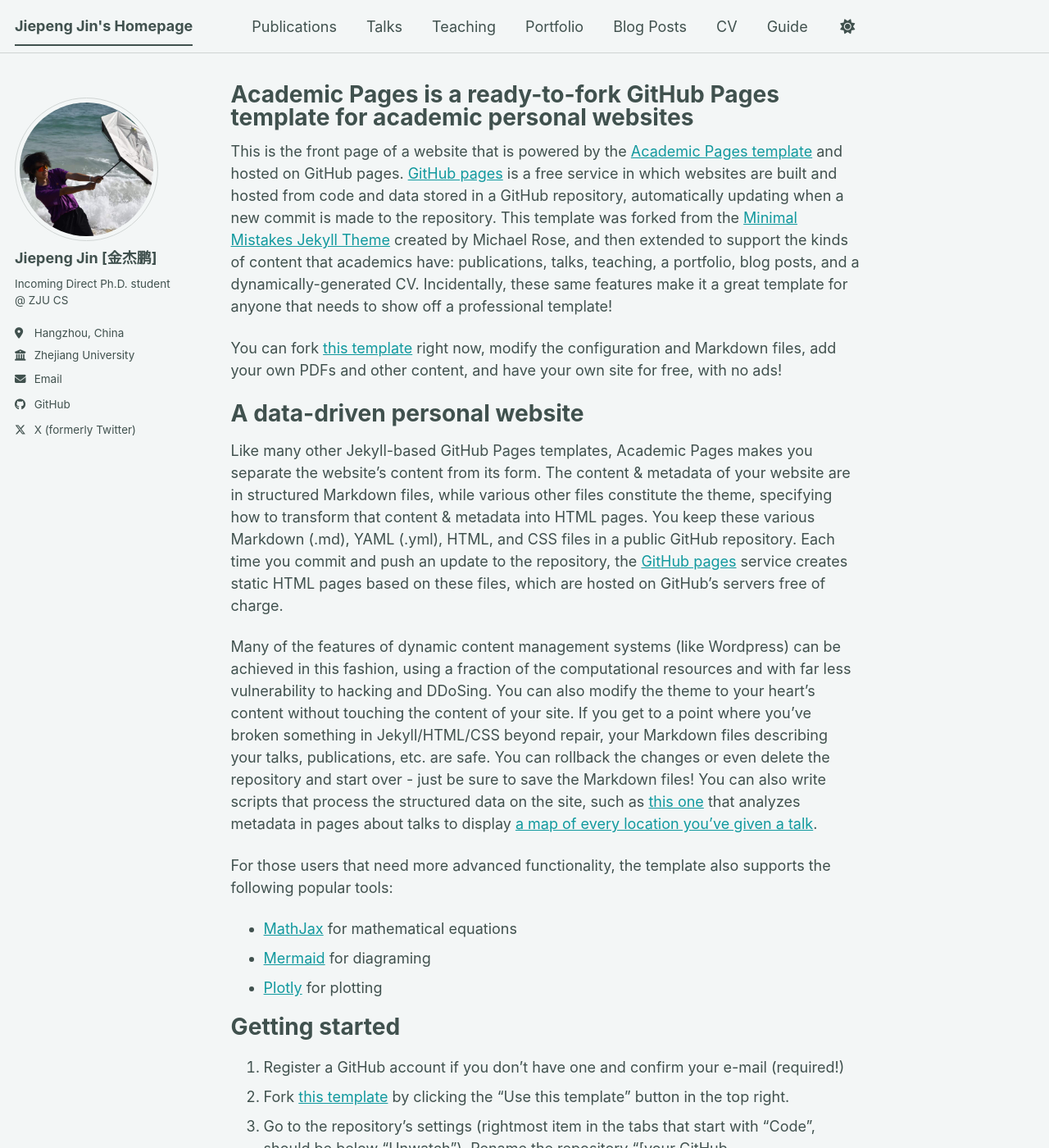
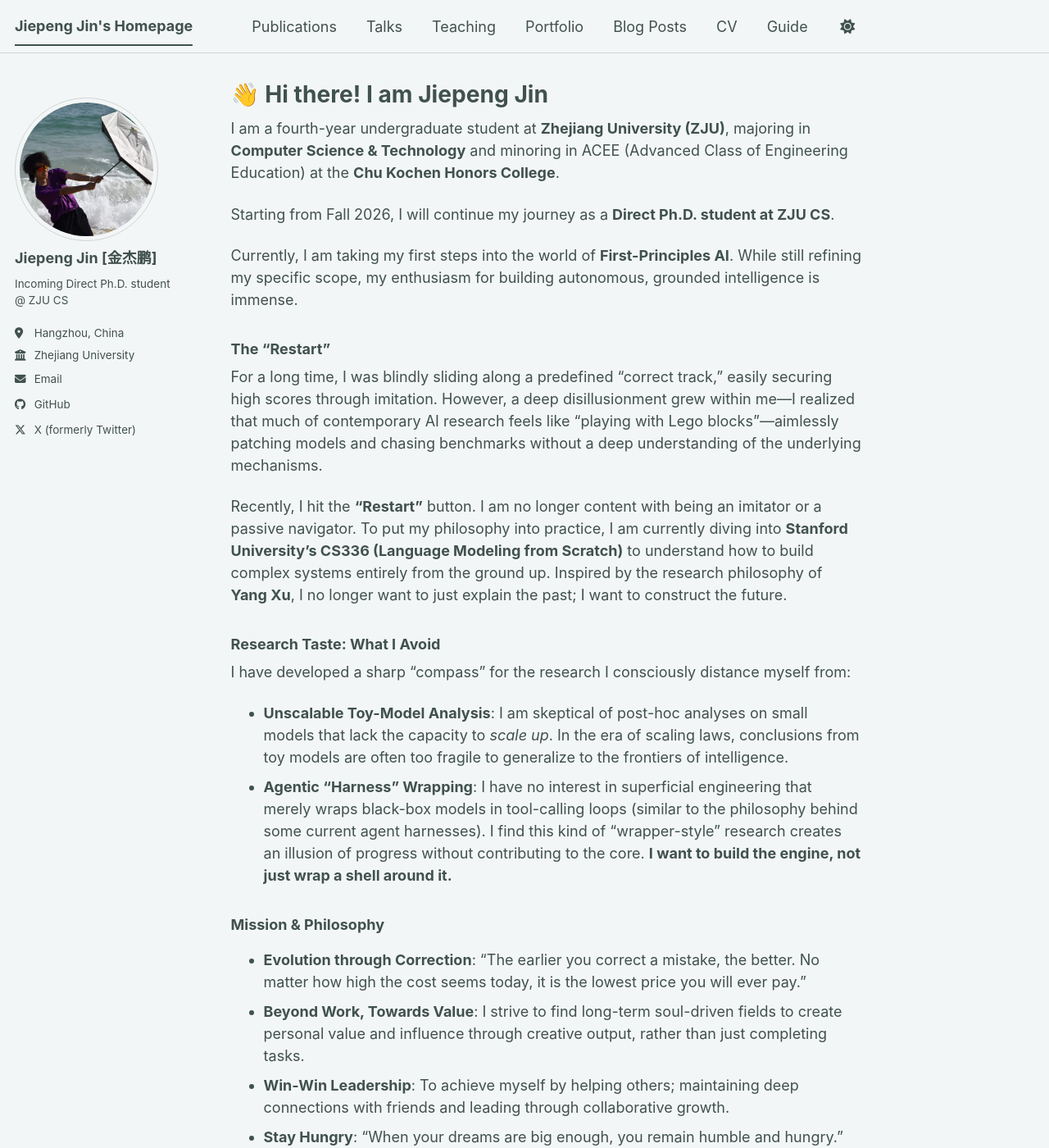
Before and after one commit to ColdInk4/ColdInk4.github.io, a Jekyll site: the page built from _pages/about.md, in a window 1280 px wide and 1400 px high. Shown: the whole window at 82% size. Built offline with Jekyll 4.4.1, drawn with Linux system fonts in a browser that asks for light colours; a script bundle is joined from its source files by our own code; library files that are not in the unit come from our copies; some of the changed text lies outside the part shown.

Commit message:
content: update bio and cv

```diff
--- a/_pages/about.md
+++ b/_pages/about.md
@@ -1,56 +1,45 @@
 ---
 permalink: /
-title: "Academic Pages is a ready-to-fork GitHub Pages template for academic personal websites"
+title: "👋 Hi there! I am Jiepeng Jin"
+excerpt: "ZJU CS | Incoming Ph.D. | Exploring First-Principles AI & Constructive Intelligence."
 author_profile: true
 redirect_from:
   - /about/
   - /about.html
 ---
 
-This is the front page of a website that is powered by the [Academic Pages template](https://github.com/academicpages/academicpages.github.io) and hosted on GitHub pages. [GitHub pages](https://pages.github.com) is a free service in which websites are built and hosted from code and data stored in a GitHub repository, automatically updating when a new commit is made to the repository. This template was forked from the [Minimal Mistakes Jekyll Theme](https://mmistakes.github.io/minimal-mistakes/) created by Michael Rose, and then extended to support the kinds of content that academics have: publications, talks, teaching, a portfolio, blog posts, and a dynamically-generated CV. Incidentally, these same features make it a great template for anyone that needs to show off a professional template!
+I am a fourth-year undergraduate student at **Zhejiang University (ZJU)**, majoring in **Computer Science & Technology** and minoring in ACEE (Advanced Class of Engineering Education) at the **Chu Kochen Honors College**.
 
- You can fork [this template](https://github.com/academicpages/academicpages.github.io) right now, modify the configuration and Markdown files, add your own PDFs and other content, and have your own site for free, with no ads!
+Starting from Fall 2026, I will continue my journey as a **Direct Ph.D. student at ZJU CS**.
 
-A data-driven personal website
-======
-Like many other Jekyll-based GitHub Pages templates, Academic Pages makes you separate the website's content from its form. The content & metadata of your website are in structured Markdown files, while various other files constitute the theme, specifying how to transform that content & metadata into HTML pages. You keep these various Markdown (.md), YAML (.yml), HTML, and CSS files in a public GitHub repository. Each time you commit and push an update to the repository, the [GitHub pages](https://pages.github.com/) service creates static HTML pages based on these files, which are hosted on GitHub's servers free of charge.
+Currently, I am taking my first steps into the world of **First-Principles AI**. While still refining my specific scope, my enthusiasm for building autonomous, grounded intelligence is immense.
 
-Many of the features of dynamic content management systems (like Wordpress) can be achieved in this fashion, using a fraction of the computational resources and with far less vulnerability to hacking and DDoSing. You can also modify the theme to your heart's content without touching the content of your site. If you get to a point where you've broken something in Jekyll/HTML/CSS beyond repair, your Markdown files describing your talks, publications, etc. are safe. You can rollback the changes or even delete the repository and start over - just be sure to save the Markdown files! You can also write scripts that process the structured data on the site, such as [this one](https://github.com/academicpages/academicpages.github.io/blob/master/talkmap.ipynb) that analyzes metadata in pages about talks to display [a map of every location you've given a talk](https://academicpages.github.io/talkmap.html).
+### The "Restart"
+For a long time, I was blindly sliding along a predefined "correct track," easily securing high scores through imitation. However, a deep disillusionment grew within me—I realized that much of contemporary AI research feels like "playing with Lego blocks"—aimlessly patching models and chasing benchmarks without a deep understanding of the underlying mechanisms.
 
-For those users that need more advanced functionality, the template also supports the following popular tools:
-- [MathJax](https://www.mathjax.org/) for mathematical equations
-- [Mermaid](https://mermaid.js.org/) for diagraming
-- [Plotly](https://plotly.com/javascript/) for plotting
+Recently, I hit the **"Restart"** button. I am no longer content with being an imitator or a passive navigator. To put my philosophy into practice, I am currently diving into **Stanford University's CS336 (Language Modeling from Scratch)** to understand how to build complex systems entirely from the ground up. Inspired by the research philosophy of **Yang Xu**, I no longer want to just explain the past; I want to construct the future.
 
-Getting started
-======
-1. Register a GitHub account if you don't have one and confirm your e-mail (required!)
-1. Fork [this template](https://github.com/academicpages/academicpages.github.io) by clicking the "Use this template" button in the top right.
-1. Go to the repository's settings (rightmost item in the tabs that start with "Code", should be below "Unwatch"). Rename the repository "[your GitHub username].github.io", which will also be your website's URL.
-1. Set site-wide configuration and create content & metadata (see below -- also see [this set of diffs](https://archive.is/3TPas) showing what files were changed to set up [an example site](https://getorg-testacct.github.io) for a user with the username "getorg-testacct")
-1. Upload any files (like PDFs, .zip files, etc.) to the files/ directory. They will appear at https://[your GitHub username].github.io/files/example.pdf.
-1. Check status by going to the repository settings, in the "GitHub pages" section
+### Research Taste: What I Avoid
+I have developed a sharp "compass" for the research I consciously distance myself from:
+* **Unscalable Toy-Model Analysis**: I am skeptical of post-hoc analyses on small models that lack the capacity to *scale up*. In the era of scaling laws, conclusions from toy models are often too fragile to generalize to the frontiers of intelligence.
+* **Agentic "Harness" Wrapping**: I have no interest in superficial engineering that merely wraps black-box models in tool-calling loops (similar to the philosophy behind some current agent harnesses). I find this kind of "wrapper-style" research creates an illusion of progress without contributing to the core. **I want to build the engine, not just wrap a shell around it.**
 
-Site-wide configuration
-------
-The main configuration file for the site is in the base directory in [_config.yml](https://github.com/academicpages/academicpages.github.io/blob/master/_config.yml), which defines the content in the sidebars and other site-wide features. You will need to replace the default variables with ones about yourself and your site's github repository. The configuration file for the top menu is in [_data/navigation.yml](https://github.com/academicpages/academicpages.github.io/blob/master/_data/navigation.yml). For example, if you don't have a portfolio or blog posts, you can remove those items from that navigation.yml file to remove them from the header.
+### Mission & Philosophy
+* **Evolution through Correction**: "The earlier you correct a mistake, the better. No matter how high the cost seems today, it is the lowest price you will ever pay."
+* **Beyond Work, Towards Value**: I strive to find long-term soul-driven fields to create personal value and influence through creative output, rather than just completing tasks.
+* **Win-Win Leadership**: To achieve myself by helping others; maintaining deep connections with friends and leading through collaborative growth.
+* **Stay Hungry**: "When your dreams are big enough, you remain humble and hungry."
 
-Create content & metadata
-------
-For site content, there is one Markdown file for each type of content, which are stored in directories like _publications, _talks, _posts, _teaching, or _pages. For example, each talk is a Markdown file in the [_talks directory](https://github.com/academicpages/academicpages.github.io/tree/master/_talks). At the top of each Markdown file is structured data in YAML about the talk, which the theme will parse to do lots of cool stuff. The same structured data about a talk is used to generate the list of talks on the [Talks page](https://academicpages.github.io/talks), each [individual page](https://academicpages.github.io/talks/2012-03-01-talk-1) for specific talks, the talks section for the [CV page](https://academicpages.github.io/cv), and the [map of places you've given a talk](https://academicpages.github.io/talkmap.html) (if you run this [python file](https://github.com/academicpages/academicpages.github.io/blob/master/talkmap.py) or [Jupyter notebook](https://github.com/academicpages/academicpages.github.io/blob/master/talkmap.ipynb), which creates the HTML for the map based on the contents of the _talks directory).
+### Let's Connect
+I'm always open to interesting conversations, potential collaborations, or just making new friends. Feel free to reach out!
+* **X (Twitter)**: Find me [@ColdInk4](https://x.com/ColdInk4) where I share my learning progress and thoughts.
+* **Email**: Drop me a line at [jiepenglab@gmail.com](mailto:jiepenglab@gmail.com).
 
-**Markdown generator**
+### News
+* **[2026.04]** Initiated my "Restart" and launched this academic homepage!
+* **[2025.12]** Admitted to the Direct Ph.D. program at ZJU CS.
 
-The repository includes [a set of Jupyter notebooks](https://github.com/academicpages/academicpages.github.io/tree/master/markdown_generator
-) that converts a CSV containing structured data about talks or presentations into individual Markdown files that will be properly formatted for the Academic Pages template. The sample CSVs in that directory are the ones I used to create my own personal website at stuartgeiger.com. My usual workflow is that I keep a spreadsheet of my publications and talks, then run the code in these notebooks to generate the Markdown files, then commit and push them to the GitHub repository.
-
-How to edit your site's GitHub repository
-------
-Many people use a git client to create files on their local computer and then push them to GitHub's servers. If you are not familiar with git, you can directly edit these configuration and Markdown files directly in the github.com interface. Navigate to a file (like [this one](https://github.com/academicpages/academicpages.github.io/blob/master/_talks/2012-03-01-talk-1.md) and click the pencil icon in the top right of the content preview (to the right of the "Raw | Blame | History" buttons). You can delete a file by clicking the trashcan icon to the right of the pencil icon. You can also create new files or upload files by navigating to a directory and clicking the "Create new file" or "Upload files" buttons.
-
-Example: editing a Markdown file for a talk
-![Editing a Markdown file for a talk](/images/editing-talk.png)
-
-For more info
-------
-More info about configuring Academic Pages can be found in [the guide](https://academicpages.github.io/markdown/), the [growing wiki](https://github.com/academicpages/academicpages.github.io/wiki), and you can always [ask a question on GitHub](https://github.com/academicpages/academicpages.github.io/discussions). The [guides for the Minimal Mistakes theme](https://mmistakes.github.io/minimal-mistakes/docs/configuration/) (which this theme was forked from) might also be helpful.
+### Education
+* **Ph.D. in Computer Science**, Zhejiang University (ZJU CS), 2026 - 2031 (Expected)
+* **B.E. in Computer Science & Technology**, Zhejiang University (ZJU CS), 2022 - 2026 (Expected)
+    * *Minor in ACEE, Chu Kochen Honors College*
```
Also changed, not shown: _pages/cv.md (+24 -44 lines), 1 other file.
